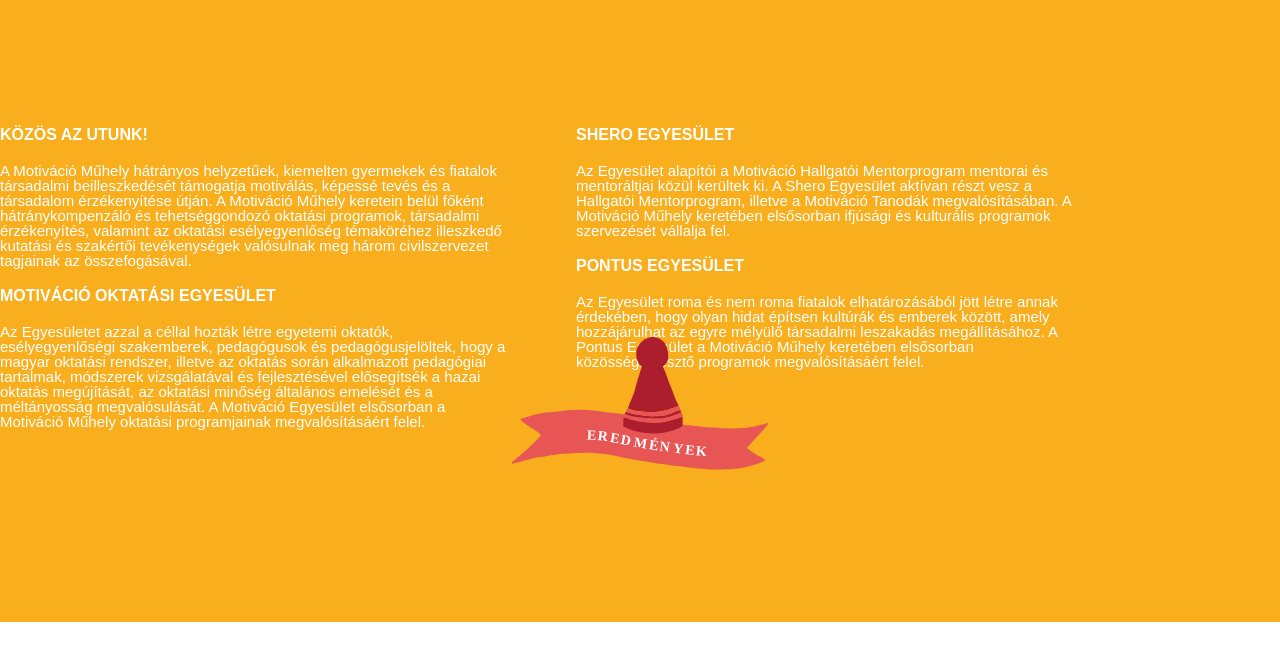
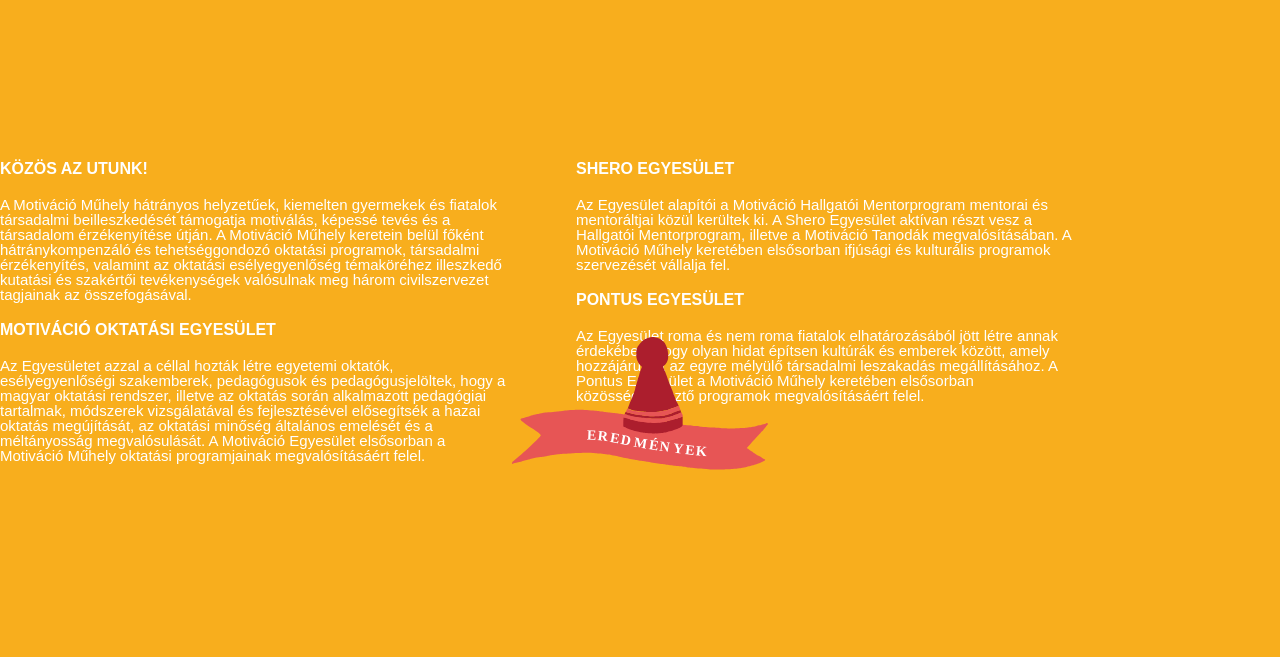
Before and after one commit to makadi88/motivaciomuhely, a plain HTML site: page pages/rolunk.html in a window 1280 px wide. Shown: the part 363-1020 px from the top of the page. Before the commit the page ends 985 px from the top, so only its background shows below. Drawn offline with nearby package versions, Linux system fonts and the light colour scheme.

Commit message:
minor fixes

```diff
--- a/pages/rolunk.html
+++ b/pages/rolunk.html
@@ -35,7 +35,7 @@
       </div>
     </div>
     <div class="about-us-container">
-      <div class="svg-container svg-container__about-us">
+      <div class=>
         <svg xmlns="http://www.w3.org/2000/svg" viewBox="0 0 3055.35 77.24">
           <defs>
             <style>
```
Also changed, not shown: img/Asset 3.png (added), img/Asset 4.png (added).
